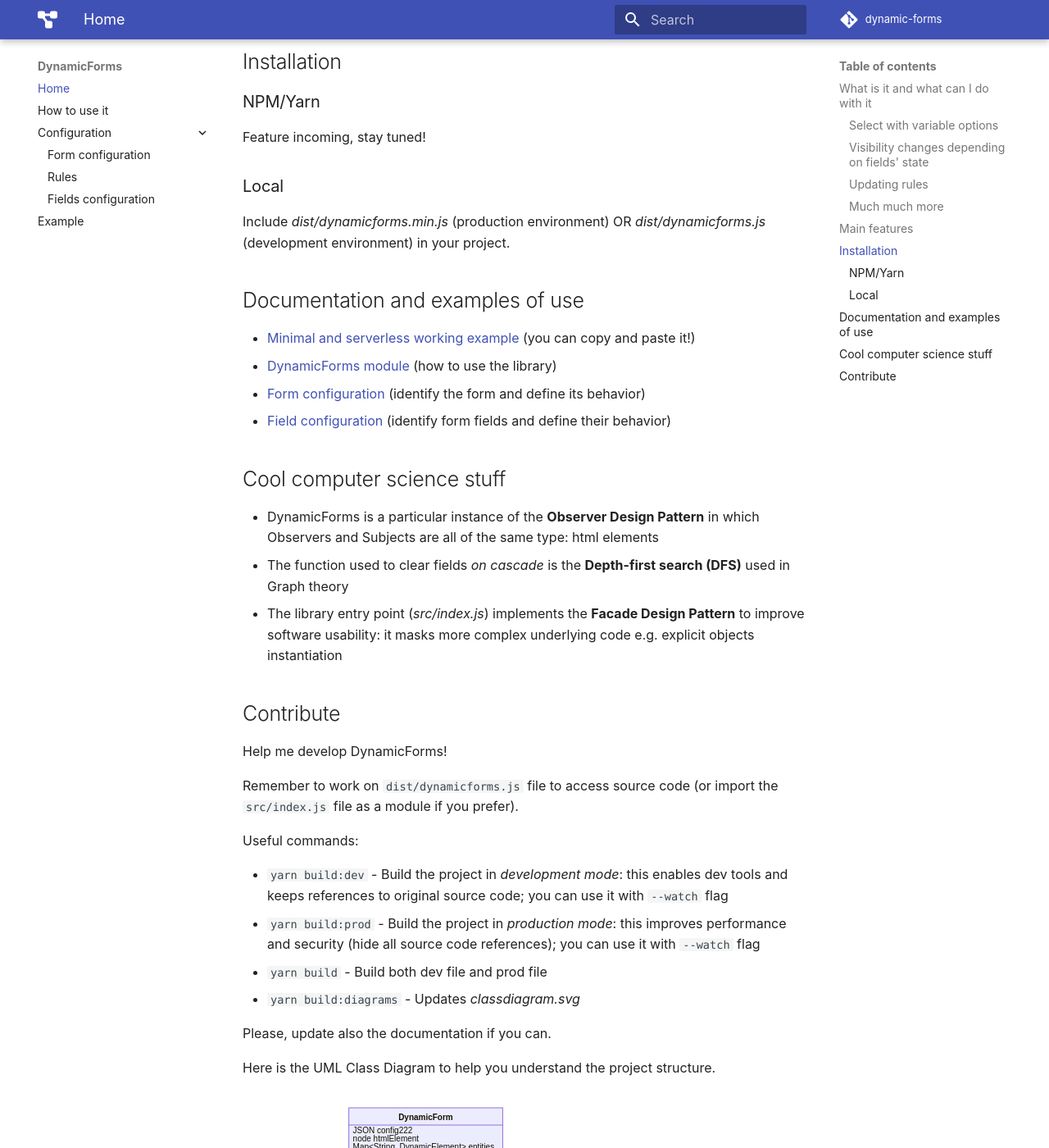
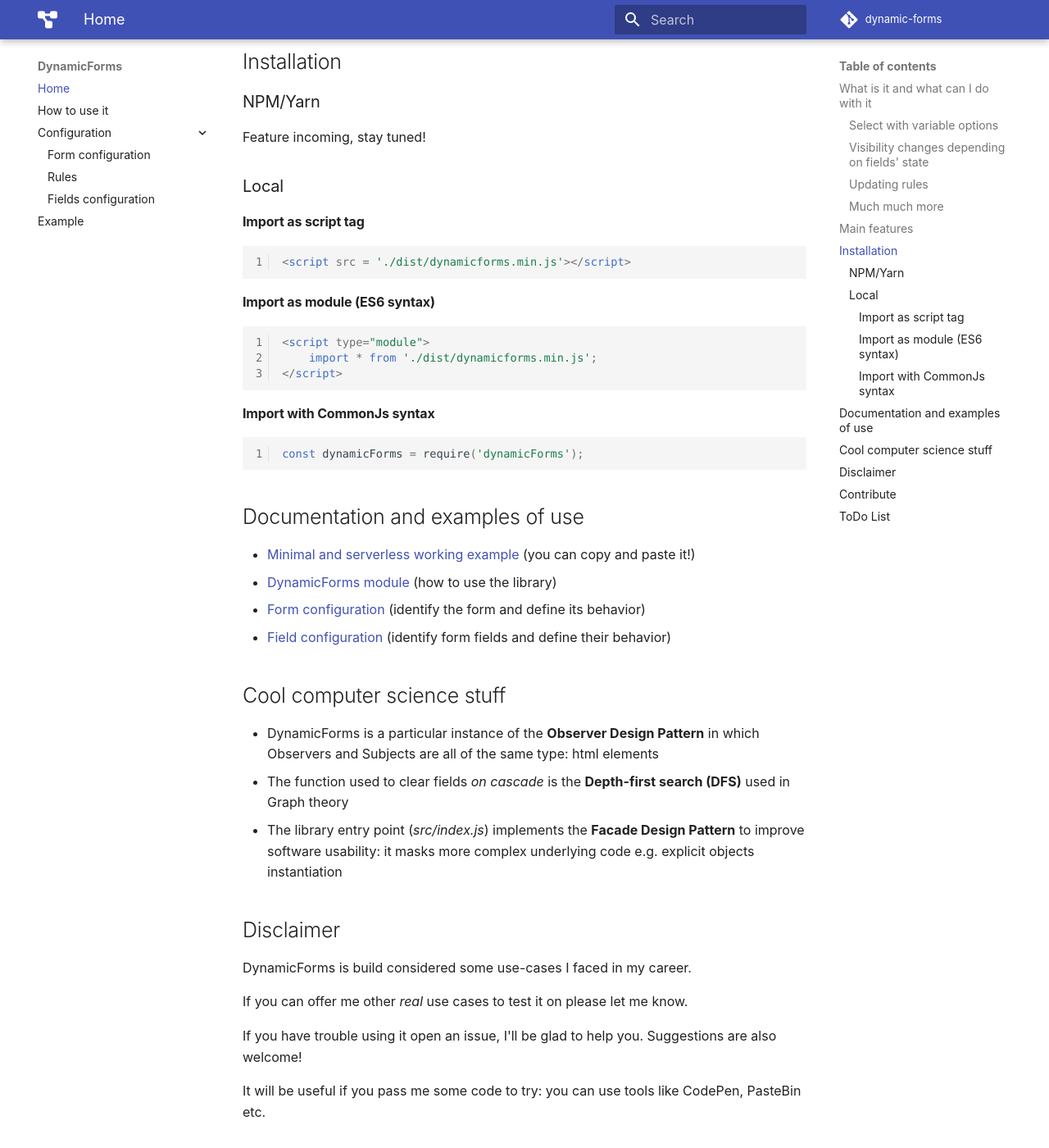
Before and after one commit to simomosi/dynamic-forms, an MkDocs documentation site: the page built from docs/README.md, in a window 1280 px wide and 1400 px high, scrolled down 1746 px. Shown: the whole window at 82% size. Built offline with MkDocs 1.6.1 and Material for MkDocs 9.7.7, drawn with Linux system fonts in a browser that asks for light colours; comment, search, counter and statistics services are not loaded; some of the changed text lies outside the part shown.

Commit message:
Moved docs from /readme to /docs/readme

````diff
--- a/docs/README.md
+++ b/docs/README.md
@@ -33,7 +33,23 @@ Dynamic Forms is released as a **single file**. You can also find an already fun
 Feature incoming, stay tuned!
 
 ### Local
-Include *dist/dynamicforms.min.js* (production environment) OR *dist/dynamicforms.js* (development environment) in your project.
+
+#### Import as script tag
+```html
+<script src = './dist/dynamicforms.min.js'></script>
+```
+
+#### Import as module (ES6 syntax)
+```html
+<script type="module">
+    import * from './dist/dynamicforms.min.js';
+</script>
+```
+
+#### Import with CommonJs syntax
+```javascript
+const dynamicForms = require('dynamicForms');
+```
 
 ## Documentation and examples of use
 - [Minimal and serverless working example](./examples/minimal-example.md) (you can copy and paste it!)
@@ -46,6 +62,15 @@ Include *dist/dynamicforms.min.js* (production environment) OR *dist/dynamicform
 - The function used to clear fields *on cascade* is the **Depth-first search (DFS)** used in Graph theory
 - The library entry point (*src/index.js*) implements the **Facade Design Pattern** to improve software usability: it masks more complex underlying code e.g. explicit objects instantiation
 
+## Disclaimer
+DynamicForms is build considered some use-cases I faced in my career.
+
+If you can offer me other *real* use cases to test it on please let me know.
+
+If you have trouble using it open an issue, I'll be glad to help you. Suggestions are also welcome!
+
+It will be useful if you pass me some code to try: you can use tools like CodePen, PasteBin etc.
+
 ## Contribute
 Help me develop DynamicForms!
 
@@ -56,7 +81,7 @@ Useful commands:
 - `yarn build:dev` - Build the project in *development mode*: this enables dev tools and keeps references to original source code; you can use it with `--watch` flag
 - `yarn build:prod` - Build the project in *production mode*: this improves performance and security (hide all source code references); you can use it with `--watch` flag
 - `yarn build` - Build both dev file and prod file
-- `yarn build:diagrams` - Updates *classdiagram.svg*
+- `yarn build:diagrams` - Updates *classdiagram.svg* from *classdiagram.mmd*
 
 Please, update also the documentation if you can.
 
@@ -65,3 +90,7 @@ Here is the UML Class Diagram to help you understand the project structure.
 ![Class Diagram](./imgs/classdiagram.svg)
 
 **Thank you very much for your support ❤**
+
+## ToDo List
+
+- Implement 'forms configurations': instantiate the DynamicForm *one time*, and specify different sets of rules to switch on. Example: `if (A is Europe) then B updates C; if (A is America) then B updates D.`
--- a/docs/dynamic-forms-module.md
+++ b/docs/dynamic-forms-module.md
@@ -14,20 +14,6 @@ Module import example 1 (import as tag script) - **RECOMMENDED**:
 Module use example:
 ```javascript
 let form = dynamicForms.makeForm(formConfig);
-```
-
-### Other import examples
-
-Module import example 2 (ES syntax - import as module):
-```html
-<script type="module">
-    import * from './dist/dynamicforms.min.js';
-</script>
-```
-
-Module import example 3 (CommonJS syntax):
-```javascript
-const dynamicForms = require('dynamicForms');
 ```
 
 ## Properties
````
Also changed, not shown: other parts of docs/dynamic-forms-module.md (+1 -1 lines), README.md (+4 -40 lines).
